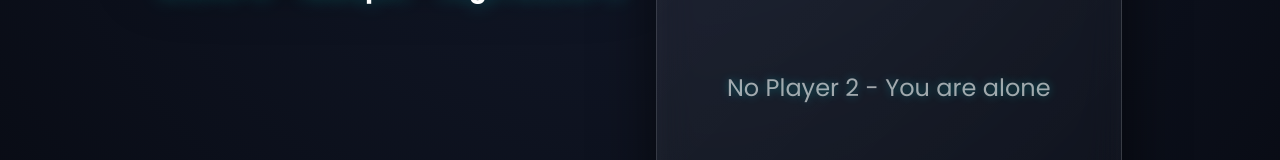
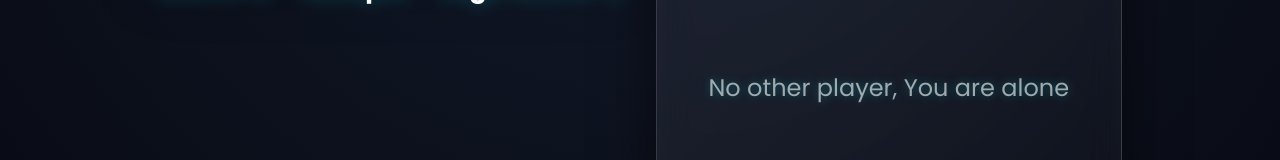
Before and after one commit to rafaymirzaa/memory-game, a React (Vite) app: page / in a window 1280 px wide. Both pictures are taken after typing "Sample" into the empty fields and a click on the button "Start Game". Shown: the part 313-473 px from the top of the page. Built offline with nearby package versions, Linux system fonts and the light colour scheme; no server answers.

Commit message:
feat: Multiplayer sync is updated dynamicallly

```diff
--- a/src/components/Multiplayer.jsx
+++ b/src/components/Multiplayer.jsx
@@ -6,13 +6,13 @@ export default function Multiplayer({ playerName, socket })
   const [players, setPlayers] = useState([]);
   const [hasPlayer2, setHasPlayer2] = useState(false);
 
-  // Listen for player updates
+  // player updates
   useEffect(() => {
     if (!socket) return;
 
     socket.on('players:update', (updatedPlayers) => {
       setPlayers(updatedPlayers);
-      // Check if there are 2 players
+      // can be scaled to any number of players
       setHasPlayer2(updatedPlayers.length >= 2);
     });
 
@@ -21,7 +21,7 @@ export default function Multiplayer({ playerName, socket })
     };
   }, [socket]);
 
-  // Find current player and other player
+  //  current player and other player
   const currentPlayer = players.find(p => p.playerName === playerName);
   const otherPlayers = players.filter(p => p.playerName !== playerName);
   const player2Name = otherPlayers.length > 0 ? otherPlayers[0].playerName : null;
@@ -46,7 +46,7 @@ export default function Multiplayer({ playerName, socket })
           />
         ) : (
           <div className="no-player-2-message">
-            <p>No Player 2 - You are alone</p>
+            <p>No other player, You are alone</p>
           </div>
         )}
       </div>
```
Also changed, not shown: src/components/GameController.jsx (+3 -4 lines).
